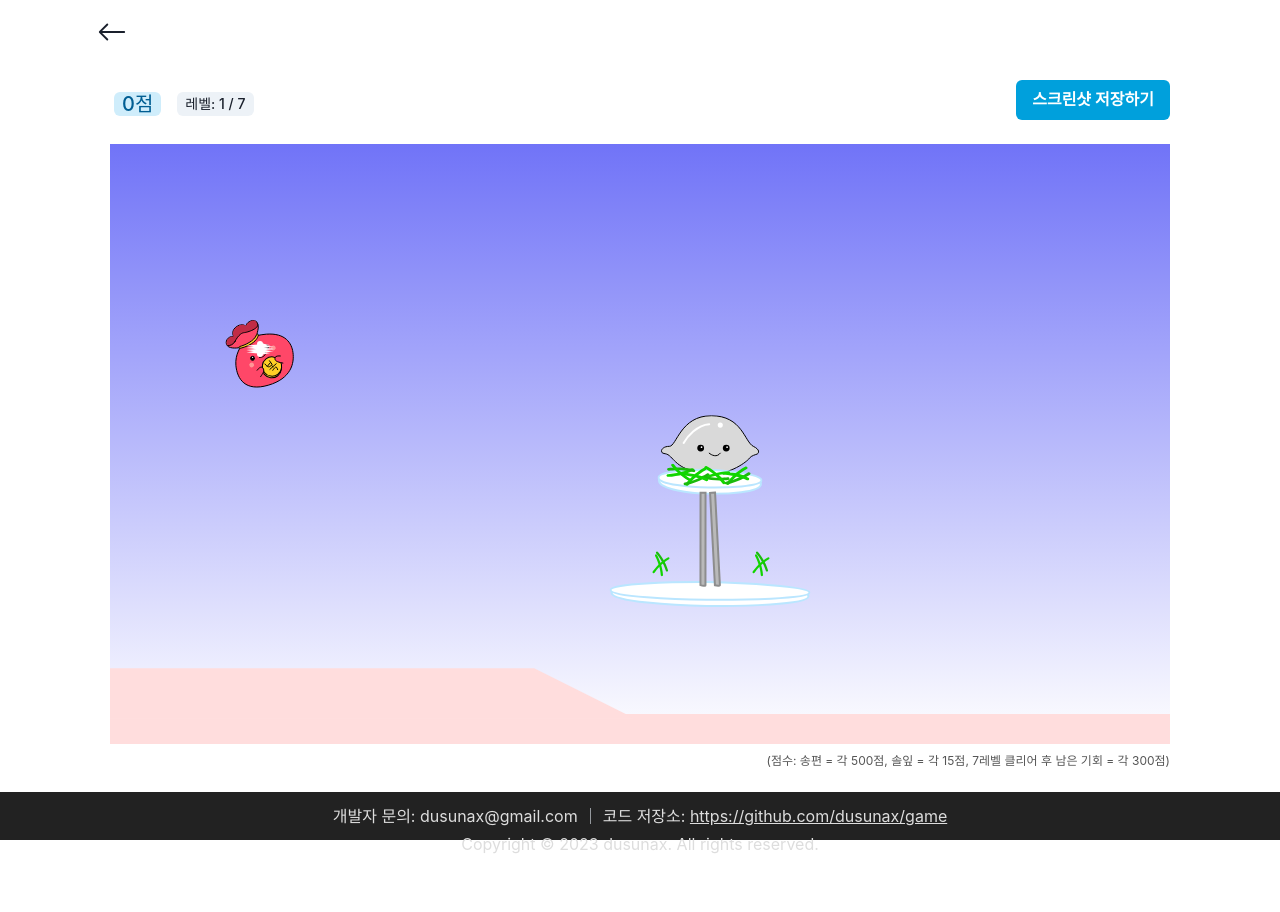
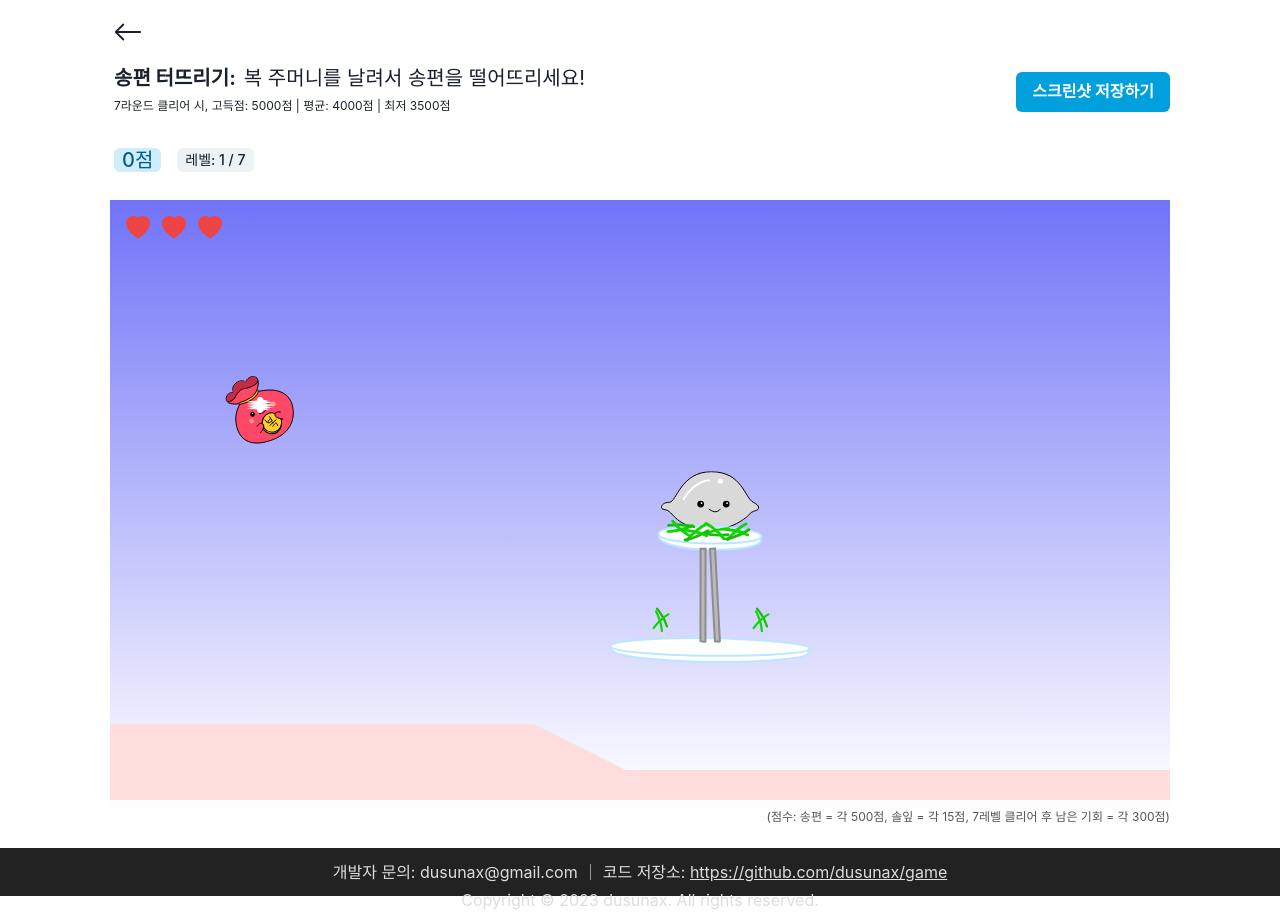
Before and after one commit to dusunax/game, a Next.js app: page /slingshot in a window 1280 px wide. Before the commit the page ends 856 px from the top, so only its background shows below. Built offline with nearby package versions, Linux system fonts and the light colour scheme.

Commit message:
Feat : add toast message when win the game, fix CSS styles

```diff
--- a/src/components/Home/ScreenShotButton.tsx
+++ b/src/components/Home/ScreenShotButton.tsx
@@ -24,7 +24,7 @@ export default function ScreenShotButton() {
     toast({
       title: "게임 결과를 다운로드 했습니다.",
       status: "success",
-      duration: 3000, // 표시 시간 (밀리초)
+      duration: 5000, // 표시 시간 (밀리초)
       isClosable: true,
       position: "top",
     });
@@ -33,7 +33,7 @@ export default function ScreenShotButton() {
   };
 
   return (
-    <div className="flex gap-2 justify-center">
+    <div className="flex gap-2 justify-center items-center">
       <Button colorScheme="linkedin" onClick={saveScreenshot}>
         {isShared ? "다운로드 완료" : "스크린샷 저장하기"}
       </Button>
--- a/src/components/SlingShot/SlingShot.tsx
+++ b/src/components/SlingShot/SlingShot.tsx
@@ -1,7 +1,7 @@
 "use client";
-import { useRef, useState } from "react";
+import { useEffect, useRef, useState } from "react";
 import UseMatter from "./hooks/useMatter";
-import { Button, Tag, Text } from "@chakra-ui/react";
+import { Button, Tag, Text, useToast } from "@chakra-ui/react";
 import { BsHeartFill } from "react-icons/bs";
 import ScreenShotButton from "../Home/ScreenShotButton";
 import { useSearchParams } from "next/navigation";
@@ -26,8 +26,35 @@ export default function SlingShot() {
   const mode = params.get("mode");
   const [isHover, setIsHover] = useState(false);
 
+  const toast = useToast();
+  useEffect(() => {
+    if (!isClear) return;
+
+    toast({
+      title: "게임 클리어!",
+      status: "info",
+      duration: 3000, // 표시 시간 (밀리초)
+      isClosable: true,
+      position: "top",
+    });
+  }, [isClear]);
+
   return (
     <div className="w-full max-w-[1060px] min-h-[600px] relative">
+      <div className="flex justify-between item-end">
+        <div>
+          <div className="flex gap-2 text-xl px-1">
+            <Text fontWeight={"bold"}>송편 터뜨리기:</Text>
+            <Text>복 주머니를 날려서 송편을 떨어뜨리세요!</Text>
+          </div>
+          <div className="flex gap-2 text-xl px-1">
+            <Text fontSize={"xs"}>
+              7라운드 클리어 시, 고득점: 5000점 | 평균: 4000점 | 최저 3500점
+            </Text>
+          </div>
+        </div>
+        <ScreenShotButton />
+      </div>
       <div className="w-full flex justify-between gap-4 my-4">
         <div className="relative h-12 flex items-center gap-4 px-1">
           {!isGameover && (
@@ -43,8 +70,8 @@ export default function SlingShot() {
           <Tag className="flex items-center">
             레벨: {level ? level : "-"} / {finalLevel}
           </Tag>
-          <div className="flex items-center gap-3 text-red-500 absolute left-0 -bottom-8 translate-y-full pl-4">
-            {life > 0 &&
+          <div className="flex items-center gap-3 text-red-500 absolute left-0 -bottom-8 translate-y-full pl-4 z-30">
+            {life >= 0 &&
               Array(life)
                 .fill("")
                 .map((e, idx) => <BsHeartFill size={24} key={idx} />)}
@@ -59,7 +86,6 @@ export default function SlingShot() {
         </div>
 
         <div className="flex gap-4">
-          <ScreenShotButton />
           {mode === "dev" && level === 0 && isGameover && (
             <StartButton level={level} onClick={gameStart} />
           )}
@@ -81,7 +107,7 @@ export default function SlingShot() {
         </div>
       </div>
 
-      <div className="min-h-[648px]">
+      <div className="min-h-[648px] bg-gradient-to-t to-slate-200 from-white ">
         {level > 0 && (
           <>
             <div className="w-[1060px] min-h-[600px] relative">
--- a/src/components/SlingShot/hooks/useMatter.ts
+++ b/src/components/SlingShot/hooks/useMatter.ts
@@ -257,22 +257,11 @@ export default function UseMatter(
   }
 
   function gameWin() {
-    alert("승리!");
     setIsClear(true);
 
     setTimeout(() => {
-      recodeScore({ isWin: true });
       gameEnd();
     }, 100);
-  }
-
-  function recodeScore({ isWin = false }: { isWin?: boolean }) {
-    alert(
-      "당신의 점수: " +
-        (isWin ? score + 500 : score) +
-        "\n클리어 레벨: " +
-        level
-    );
   }
 
   return {
--- a/src/layout/ArrowHeader.tsx
+++ b/src/layout/ArrowHeader.tsx
@@ -12,7 +12,7 @@ const ArrowHeader = ({ children }: PropsWithChildren) => {
   return (
     <Header>
       <button
-        className={"cursor-pointer flex-center h-full w-16 ml-20"}
+        className={"cursor-pointer flex-center h-full w-16 ml-24"}
         onClick={() => router.back()}
       >
         <BsArrowLeft size={30} />
```
